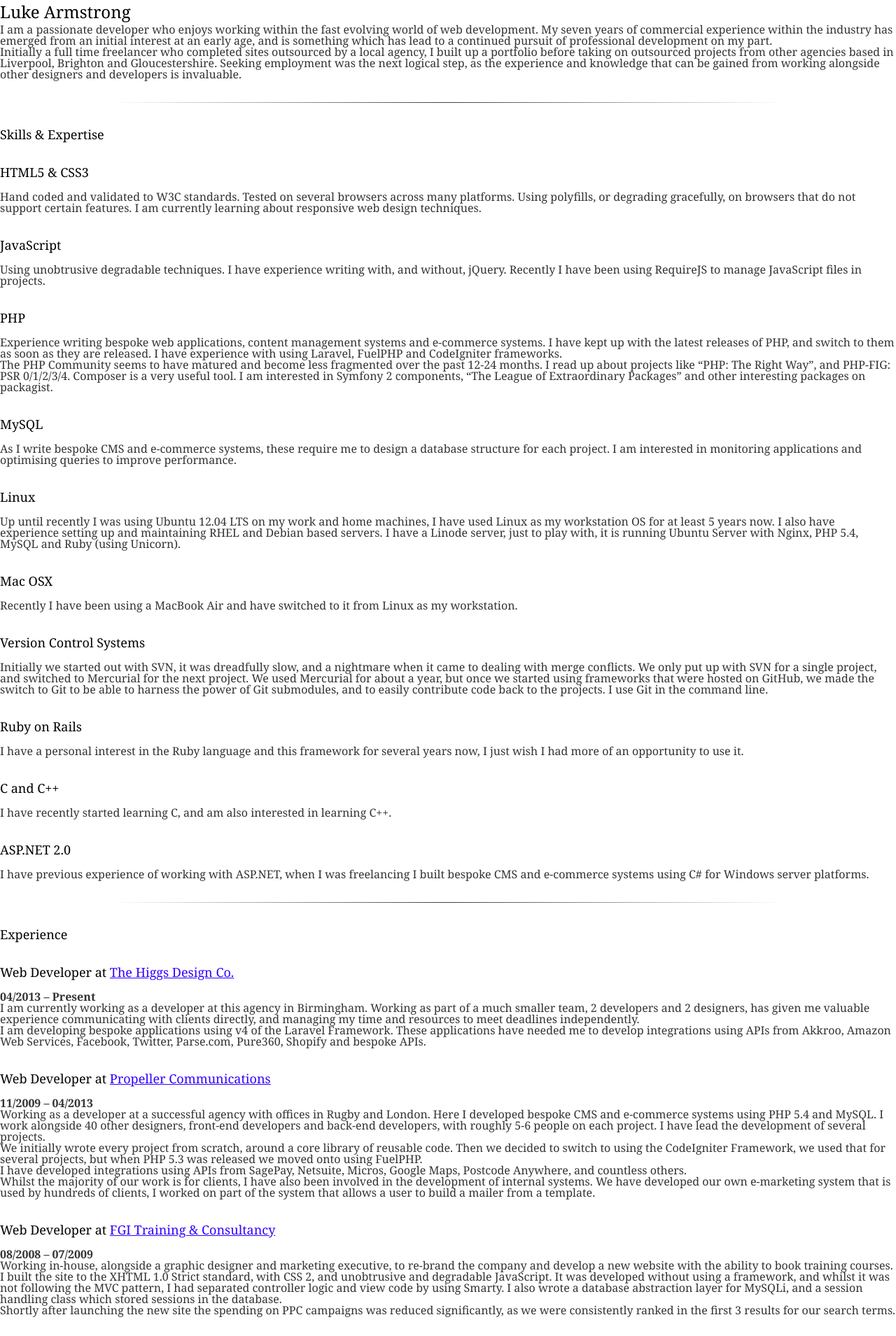
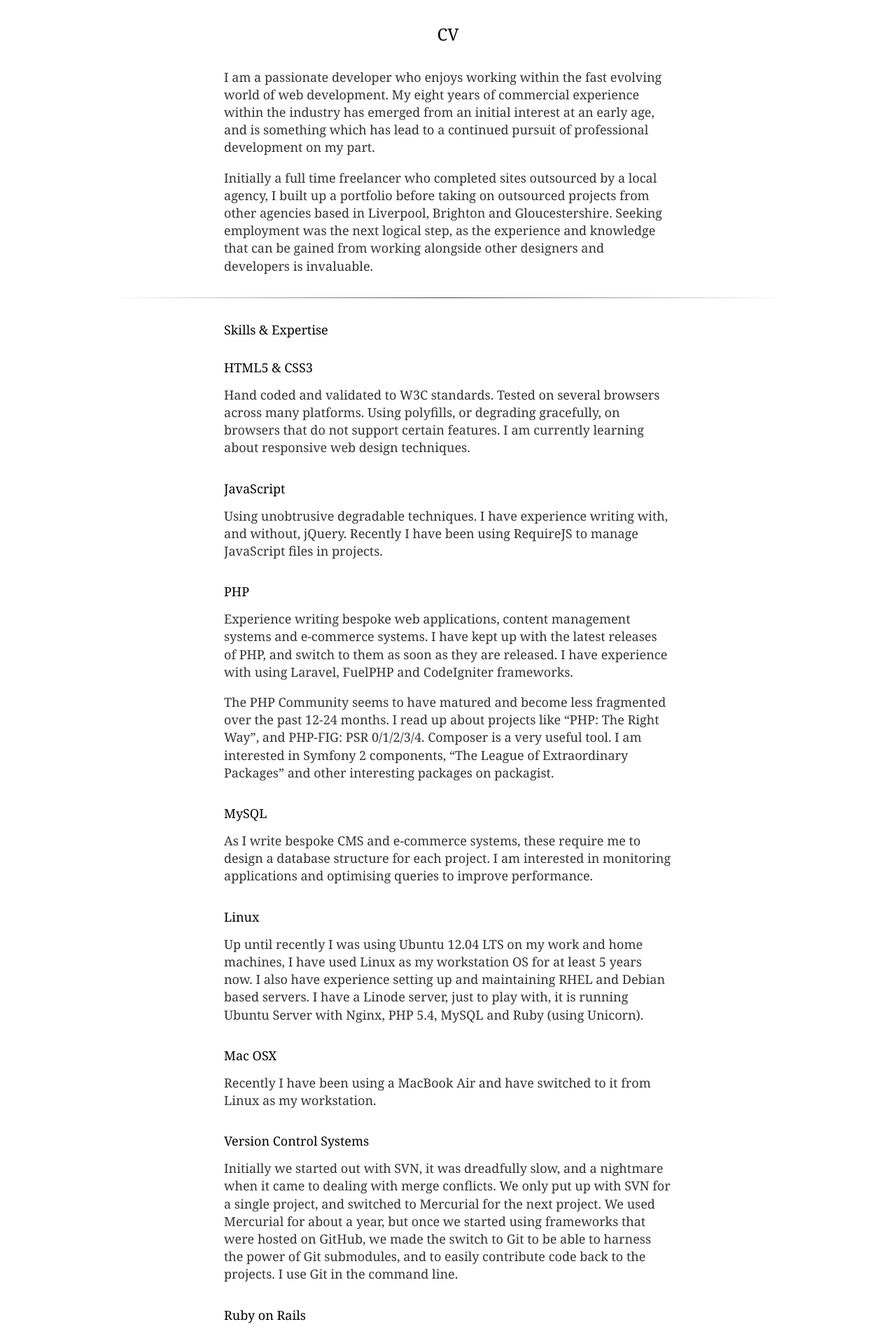
Before and after one commit to lukearmstrong/lukearmstrong.co.uk, a Jekyll site: the page built from cv/index.md, in a window 1280 px wide. Shown: the top 1909 px of the page at 70% size. Built offline with Jekyll 4.4.1, drawn with Linux system fonts in a browser that asks for light colours; Markdown is read by kramdown in place of the engine named in the settings; some of the changed text lies outside the part shown.

Commit message:
page styling

```diff
--- /dev/null
+++ b/_layouts/page.html
@@ -0,0 +1,11 @@
+---
+layout: default
+---
+
+<header class="header">
+	<h1>{{ page.title }}</h1>
+</header>
+
+<div class="content">
+	{{ content }}
+</div>
--- a/_layouts/post.html
+++ b/_layouts/post.html
@@ -3,16 +3,16 @@ layout: default
 ---
 
 <article>
-	<header class="post-header">
+	<header class="header">
 		<h1>{{ page.title }}</h1>
 		<p><time datetime="{{ page.date | date_to_xmlschema }}">{{ page.date | date: "%B %d, %Y" }}</time></p>
 	</header>
 
-	<div class="post-content">
+	<div class="content">
 		{{ content }}
 	</div>
 
-	<footer class="post-footer cf">
+	<footer class="footer cf">
 		<p class="right">Written by Luke Armstrong</p>
 		<p class="left"><a href="/">&larr; Back to Blog</a></p>
 	</footer>
--- a/css/style.css
+++ b/css/style.css
@@ -96,15 +96,15 @@ h1 {
 	text-align: center;
 }
 .homepage,
-.post-header,
-.post-footer,
-.post-content h2,
-.post-content h3,
-.post-content h4,
-.post-content h5,
-.post-content h6,
-.post-content p,
-.post-content ul {
+.header,
+.footer,
+.content h2,
+.content h3,
+.content h4,
+.content h5,
+.content h6,
+.content p,
+.content ul {
 	margin-left: auto;
 	margin-right: auto;
 	width: 640px;
@@ -120,33 +120,33 @@ h6 {
 	margin-bottom: 1em;
 }
 .homepage,
-.post-header,
-.post-footer {
+.header,
+.footer {
 	margin-top: 2em;
 	margin-bottom: 2em;
 }
-.post-header,
-.post-footer {
+.header,
+.footer {
 	text-align: center;
 }
-.post-header time {
+.header time {
 	color: #aaa;
 }
-.post-content p,
-.post-footer p {
+.content p,
+.footer p {
 	font-size: 18px;
 	line-height: 1.4em;
 	margin-bottom: 1em;
 }
-.post-content ul {
+.content ul {
 	margin-bottom: 1em;
 }
-.post-content li {
+.content li {
 	list-style: square;
 	font-size: 16px;
 	line-height: 1.4em;
 }
-.post-content figure {
+.content figure {
 	text-align: center;
 }
 hr {
@@ -198,7 +198,7 @@ blockquote {
 	margin: 2em auto;
 	border-left: 4px solid #272727;
 }
-.post-content blockquote p {
+.content blockquote p {
 	width: 100%;
 	font-size: 16px;
 	font-style: italic;
--- a/cv/index.md
+++ b/cv/index.md
@@ -1,13 +1,12 @@
 ---
-layout: default
+layout: page
 date: 2014-02-04 23:00
 title: CV
 description: Curriculum Vitae for Luke Armstrong
 ---
 
-# Luke Armstrong
 
-I am a passionate developer who enjoys working within the fast evolving world of web development. My seven years of commercial experience within the industry has emerged from an initial interest at an early age, and is something which has lead to a continued pursuit of professional development on my part.
+I am a passionate developer who enjoys working within the fast evolving world of web development. My eight years of commercial experience within the industry has emerged from an initial interest at an early age, and is something which has lead to a continued pursuit of professional development on my part.
 
 Initially a full time freelancer who completed sites outsourced by a local agency, I built up a portfolio before taking on outsourced projects from other agencies based in Liverpool, Brighton and Gloucestershire. Seeking employment was the next logical step, as the experience and knowledge that can be gained from working alongside other designers and developers is invaluable.
 
@@ -53,12 +52,20 @@ I have previous experience of working with ASP.NET, when I was freelancing I bui
 ## Experience
 
 
+### Web Developer at [RMP Enterprise](http://rmpenterprise.co.uk/)
+**03/2014 – Present**
+
+The Higgs Design Company has merged with RMP Enterprise, we have become the in-house development team for this very successful London based company.
+
+I have joined RMP Enterprise to continue developing and maintaining web applications.
+
+
 ### Web Developer at [The Higgs Design Co.](http://higgsdesign.com/)
-**04/2013 – Present**
+**04/2013 – 03/2014**
 
-I am currently working as a developer at this agency in Birmingham. Working as part of a much smaller team, 2 developers and 2 designers, has given me valuable experience communicating with clients directly, and managing my time and resources to meet deadlines independently.
+Working as part of a much smaller team, 2 developers and 2 designers, has given me valuable experience communicating with clients directly, and managing my time and resources to meet deadlines independently.
 
-I am developing bespoke applications using v4 of the Laravel Framework. These applications have needed me to develop integrations using APIs from Akkroo, Amazon Web Services, Facebook, Twitter, Parse.com, Pure360, Shopify and bespoke APIs.
+I have developed bespoke applications using v4 of the Laravel Framework. These applications have needed me to develop integrations using APIs from Akkroo, Amazon Web Services, Facebook, Twitter, Parse.com, Pure360, Shopify and bespoke APIs.
 
 
 ### Web Developer at [Propeller Communications](http://www.propcom.co.uk/)
@@ -89,18 +96,12 @@ Shortly after launching the new site the spending on PPC campaigns was reduced s
 Bespoke frontend, CMS and e-commerce development. Using ASP.NET 2.0 and MySQL or PHP and MySQL. Working entirely with agencies, they outsourced the development to me.
 
 
-_References available upon request._
-
 
 ---
 
 
 ## Links
 
+**Blog:**      [http://lukearmstrong.co.uk/](http://lukearmstrong.co.uk/)
+
 **Portfolio:** [http://lukearmstrong.co.uk/portfolio/](http://lukearmstrong.co.uk/portfolio/)
-
-**GitHub:**    [https://github.com/lukearmstrong](https://github.com/lukearmstrong)
-
-**Linked In:** [http://uk.linkedin.com/pub/luke-armstrong/59/a01/557/](http://uk.linkedin.com/pub/luke-armstrong/59/a01/557/)
-
-**Twitter:**   [@6c61](https://twitter.com/6c61)
```
Also changed, not shown: portfolio/index.md (+3 -10 lines).
